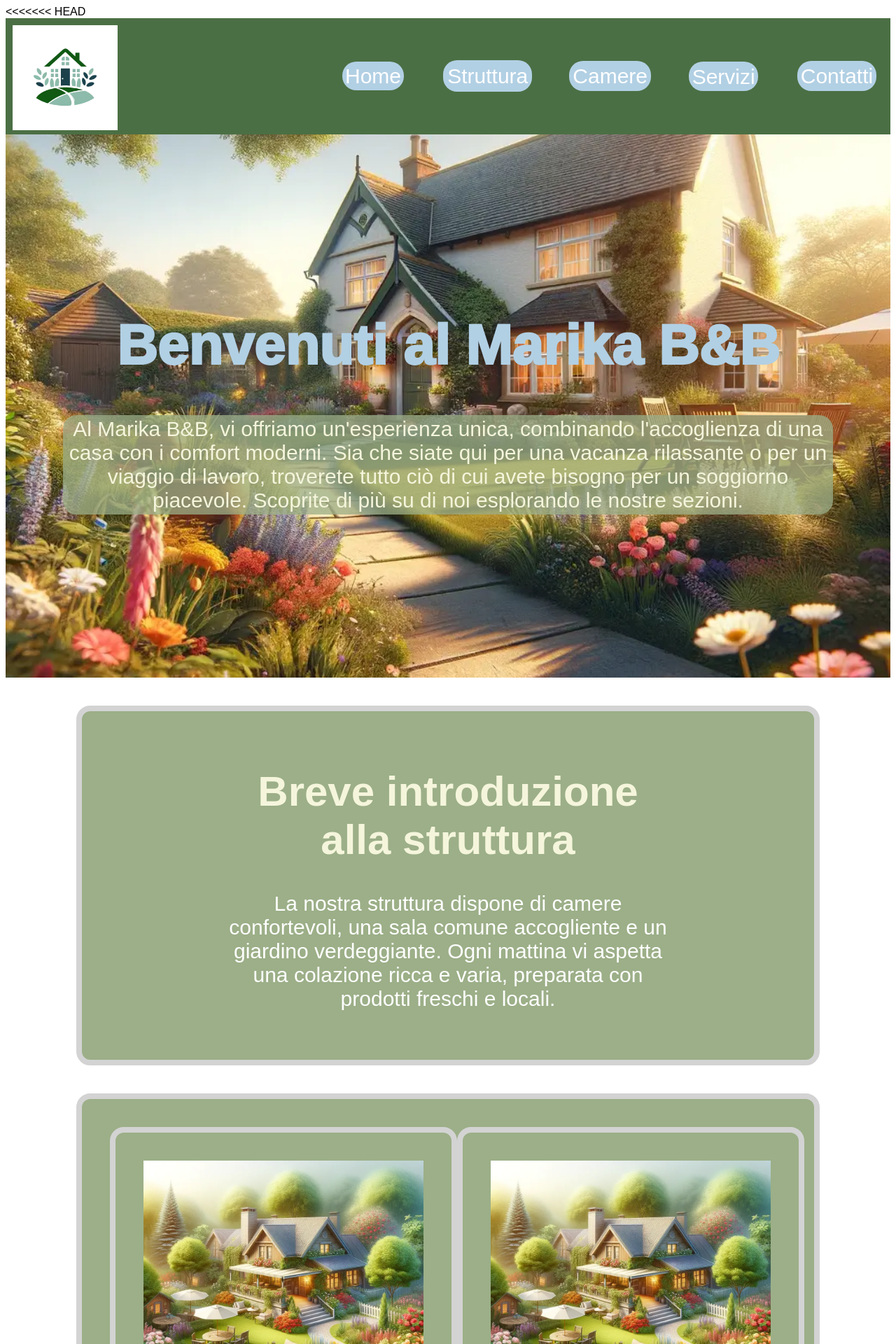
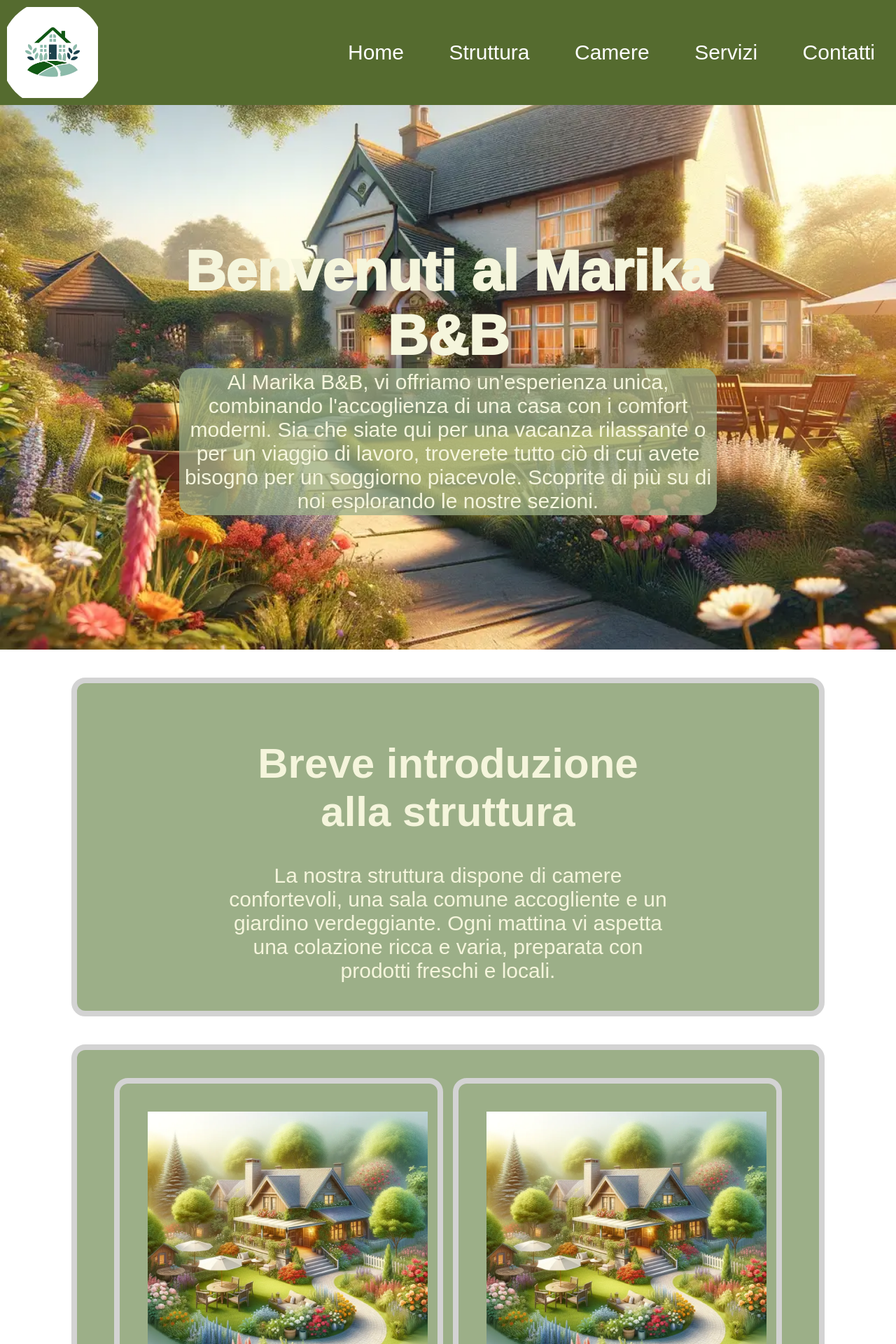
Before and after one commit to josepinto97/Cartella-Appunti, a PHP site: page /esercizio/index.html in a window 1280 px wide. Shown: the top 1920 px of the page at 70% size. Run offline with PHP 8.4, Linux system fonts and the light colour scheme.

Commit message:
Caricamento esercizio

```diff
--- a/Siti/HTML/giungo 11/esercizio/index.html
+++ b/Siti/HTML/giungo 11/esercizio/index.html
@@ -1,4 +1,3 @@
-<<<<<<< HEAD
 <!DOCTYPE html>
 
 <html lang="it">
@@ -92,54 +91,4 @@
 
 </body>
 
-=======
-<!DOCTYPE html>
-
-<html lang="it">
-
-<head>
-    <meta charset="UTF-8">
-    <meta name="viewport" content="width=device-width, initial-scale=1.0">
-    <title>B&B Marika</title>
-    <link rel="stylesheet" href="style.css">
-</head>
-
-<body>
-
-    <header>
-        <div class="contenitoreMenu">
-            <div class="logo">
-                <img src="immagini/logo.webp" width="100%" alt="logo sito">
-            </div>
-            <nav>
-                <ul>
-                    <li><a href="#">Home</a></li>
-                    <li><a href="#">Struttura</a></li>
-                    <li><a href="#">Camere</a></li>
-                    <li><a href="#">Servizi</a></li>
-                    <li><a href="#">Contatti</a></li>
-                </ul>
-            </nav>
-        </div>
-        <div class="hero">
-            <div class="sezioneBenvenuto">
-                <h1>Benvenuti al Marika B&B</h1>
-                <p>Un caloroso benvenuto al [Nome del B&B], dove l'ospitalità è di casa. Situato nel cuore di [Nome
-                    della Città/Regione], il nostro bed and breakfast è il rifugio perfetto per chi cerca relax e
-                    comfort.</p>
-            </div>
-        </div>
-    </header>
-
-    <main>
-
-    </main>
-
-    <footer>
-
-    </footer>
-
-</body>
-
->>>>>>> 0316abb8e957042cc8140ac2c4ac97a5eb83dd5b
 </html>
--- a/Siti/HTML/giungo 11/esercizio/style.css
+++ b/Siti/HTML/giungo 11/esercizio/style.css
@@ -1,4 +1,3 @@
-<<<<<<< HEAD
 * {
     padding: 0;
     margin: 0;
@@ -139,83 +138,4 @@ header a:hover {
     display: flex;
 }
 
-=======
-* {
-    padding: 0;
-    margin: 0;
-    box-sizing: border-box;
-}
-
-body {
-    font-family: Arial, Helvetica, sans-serif;
-}
-
-/* GENERICI */
-
-.logo {
-    width: 150px;
-    margin-bottom: -4px;
-    border-radius: 20%;
-    overflow: hidden;
-}
-
-h1 {
-    color: #B2D0E4;
-    font-size: 80px;
-    font-weight: 1000;
-}
-
-a {
-    background-color: #B2D0E4;
-    padding: 5%;
-    border-radius: 20px;
-    color: #4B6F44;
-    text-decoration: none;
-}
-
-a:hover {
-    color: #FFFFFF;
-}
-
-p {
-    color: #FFFFFF;
-    font-size: 30px;
-}
-
-/* HEADER */
-
-header {
-    background-color: #4B6F44;
-}
-
-header li {
-    display: inline-block;
-    padding: 30px;
-    font-size: 30px;
-}
-
-.contenitoreMenu {
-    display: flex;
-    align-items: center;
-    justify-content: space-between;
-}
-
-.hero {
-    background-image: url(immagini/imgBK.webp);
-    background-repeat: no-repeat;
-    background-size: cover;
-    background-position: center;
-    padding-top: 16%;
-    padding-bottom: 16%;
-    text-align: center;
-}
-
-.sezioneBenvenuto {
-    width: 1100px;
-    margin: 0 auto;
-}
-
-/* MAIN */
-
->>>>>>> 0316abb8e957042cc8140ac2c4ac97a5eb83dd5b
 /* FOOTER */
```
Also changed, not shown: Siti/HTML/giungo 11/esercizio/immagini/imgBG.png (deleted).
